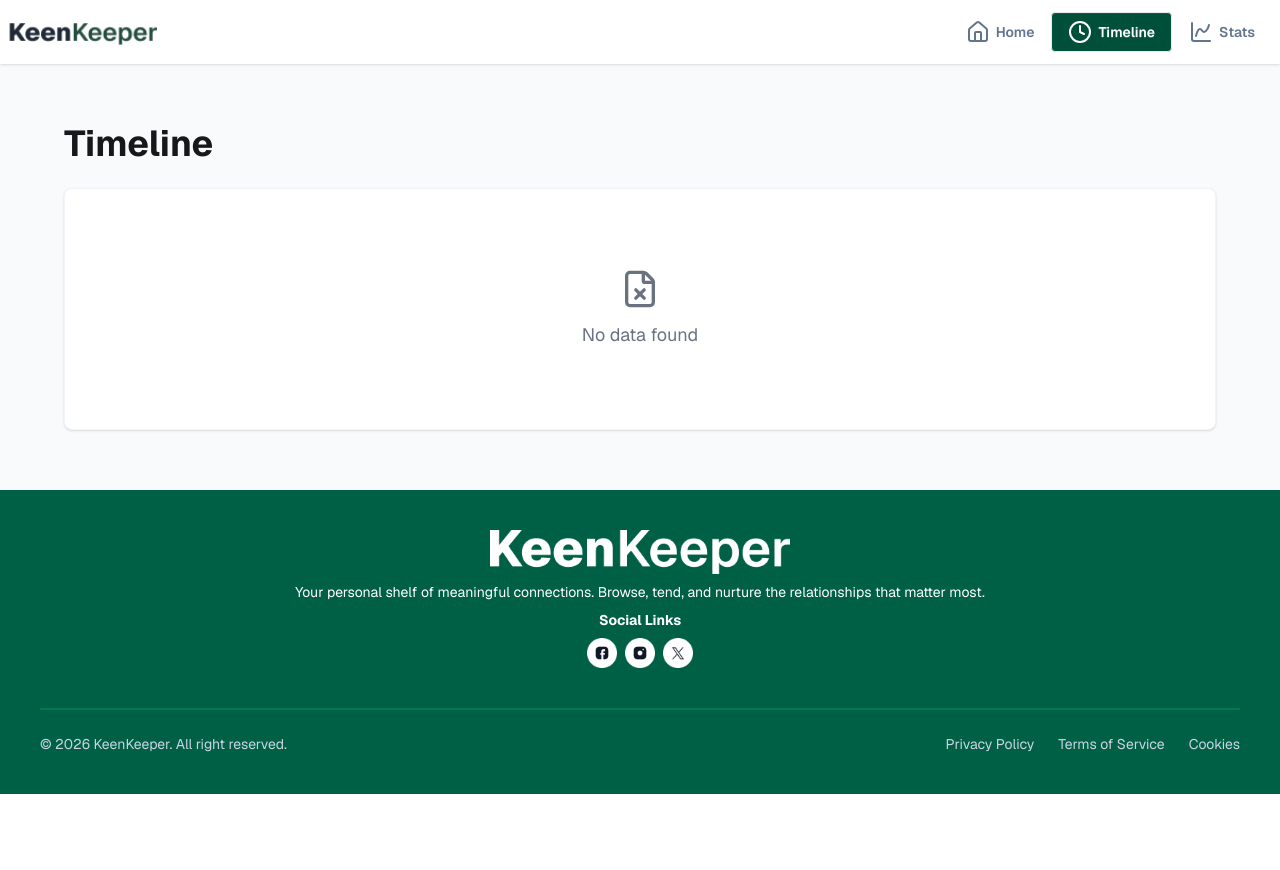
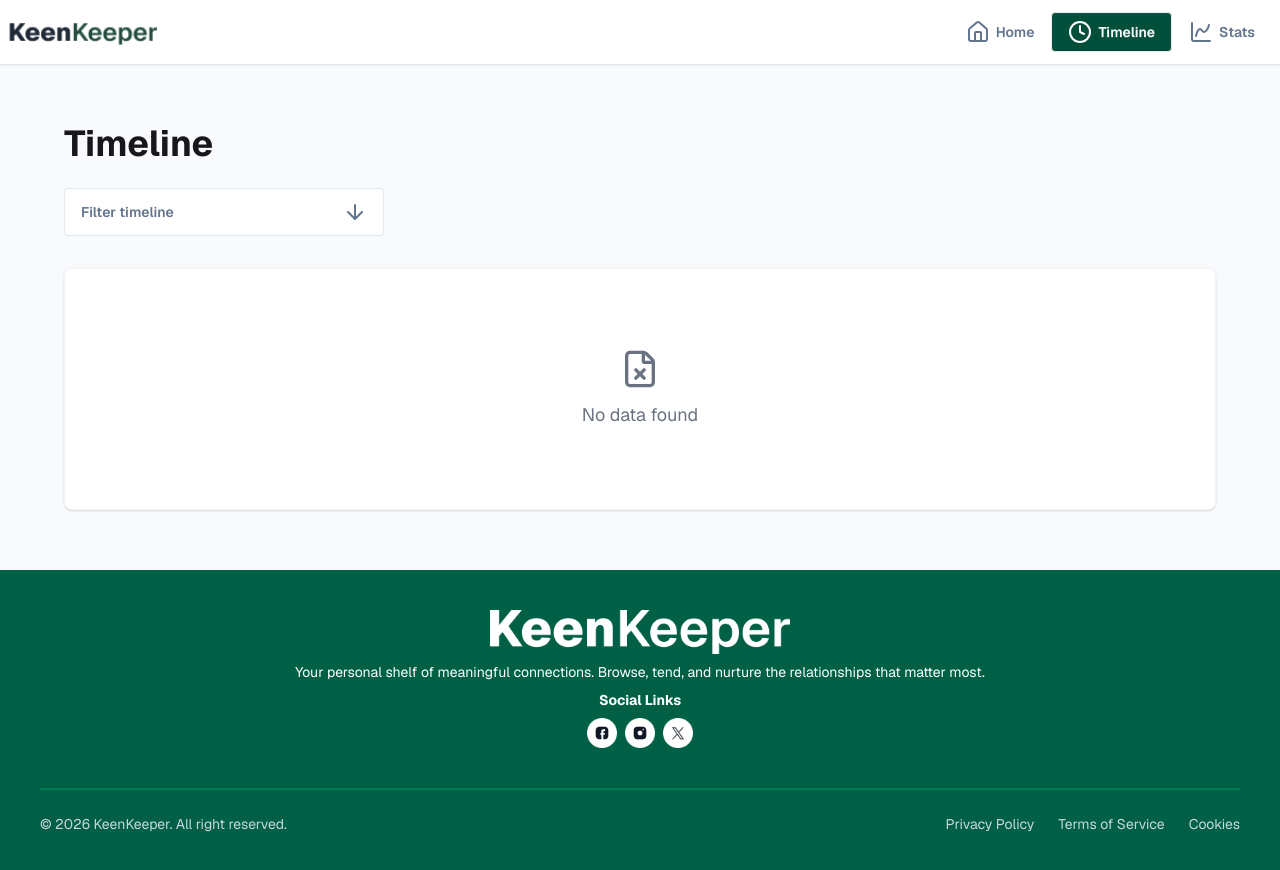
Before and after one commit to Saharier36/Keen-Keeper, a Next.js app: page /timeline in a window 1280 px wide. Shown: the top 870 px of the page. Before the commit the page ends 800 px from the top, so only its background shows below. Built offline with nearby package versions, Linux system fonts and the light colour scheme.

Commit message:
Add filter functionality to TimelinePage

```diff
--- a/src/app/timeline/page.jsx
+++ b/src/app/timeline/page.jsx
@@ -1,14 +1,21 @@
 "use client";
 import { useTimeline } from "@/context/TimelineContext";
-import { FileX } from "lucide-react";
+import { ArrowDown, FileX } from "lucide-react";
 
 import call from "@/assets/call.png";
 import text from "@/assets/text.png";
 import video from "@/assets/video.png";
 import Image from "next/image";
+import { useState } from "react";
 
 const TimelinePage = () => {
   const { timeline } = useTimeline();
+  const [activeFilter, setActiveFilter] = useState("All");
+
+  const filterTimeline =
+    activeFilter === "All"
+      ? timeline
+      : timeline.filter((item) => item.type === activeFilter);
 
   const getImg = (type) => {
     if (type === "Call") return call;
@@ -22,7 +29,42 @@ const TimelinePage = () => {
       <div className="max-w-6xl mx-auto">
         <h1 className="text-4xl font-bold mb-6">Timeline</h1>
 
-        {timeline.length === 0 && (
+        <div>
+          <div className="dropdown w-full max-w-xs mb-8">
+            <div
+              tabIndex={0}
+              role="button"
+              className="btn w-full justify-between border-slate-200 bg-white text-slate-500 h-12"
+            >
+              <span>
+                {activeFilter === "All" ? "Filter timeline" : activeFilter}
+              </span>
+
+              <ArrowDown />
+            </div>
+
+            <ul
+              tabIndex={0}
+              className="dropdown-content menu bg-base-100 rounded-box z-1 w-full p-2 shadow-sm mt-1"
+            >
+              {["All", "Call", "Text", "Video"].map((category) => (
+                <li key={category}>
+                  <a
+                    className={`py-3 ${activeFilter === category ? "bg-emerald-50 text-emerald-900 font-bold" : ""}`}
+                    onClick={() => {
+                      setActiveFilter(category);
+                      document.activeElement.blur();
+                    }}
+                  >
+                    {category}
+                  </a>
+                </li>
+              ))}
+            </ul>
+          </div>
+        </div>
+
+        {filterTimeline.length === 0 && (
           <div className="card bg-base-100 shadow-sm border border-slate-100 py-20">
             <div className="flex flex-col items-center gap-3 justify-center text-gray-500">
               <FileX size={40} />
@@ -32,7 +74,7 @@ const TimelinePage = () => {
         )}
 
         <div className="space-y-4">
-          {timeline.map((card, index) => {
+          {filterTimeline.map((card, index) => {
             const imgSrc = getImg(card.type);
             return (
               <div
```
